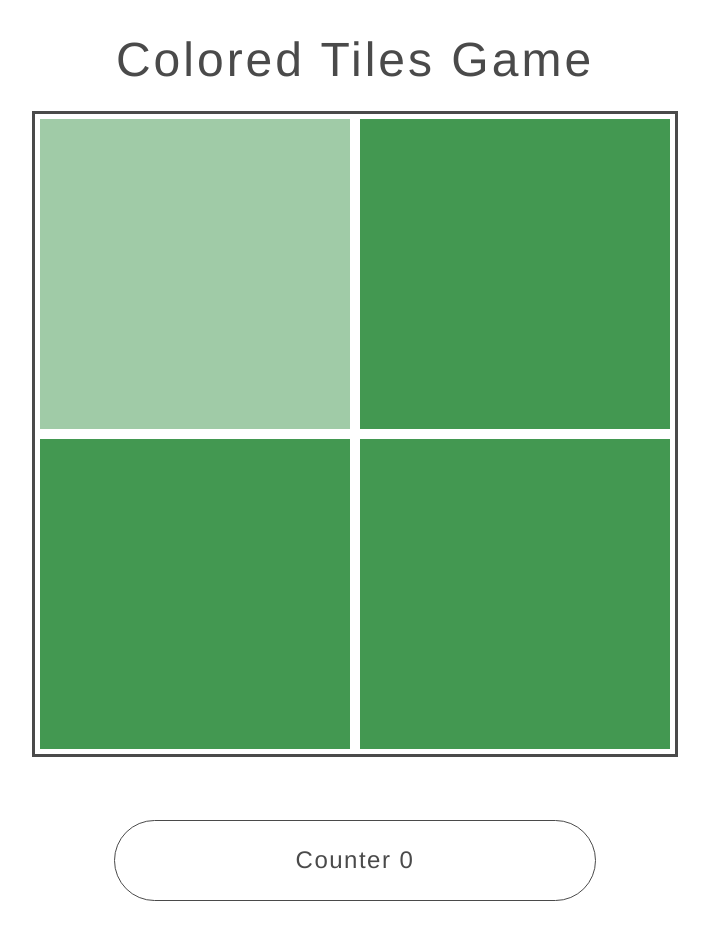
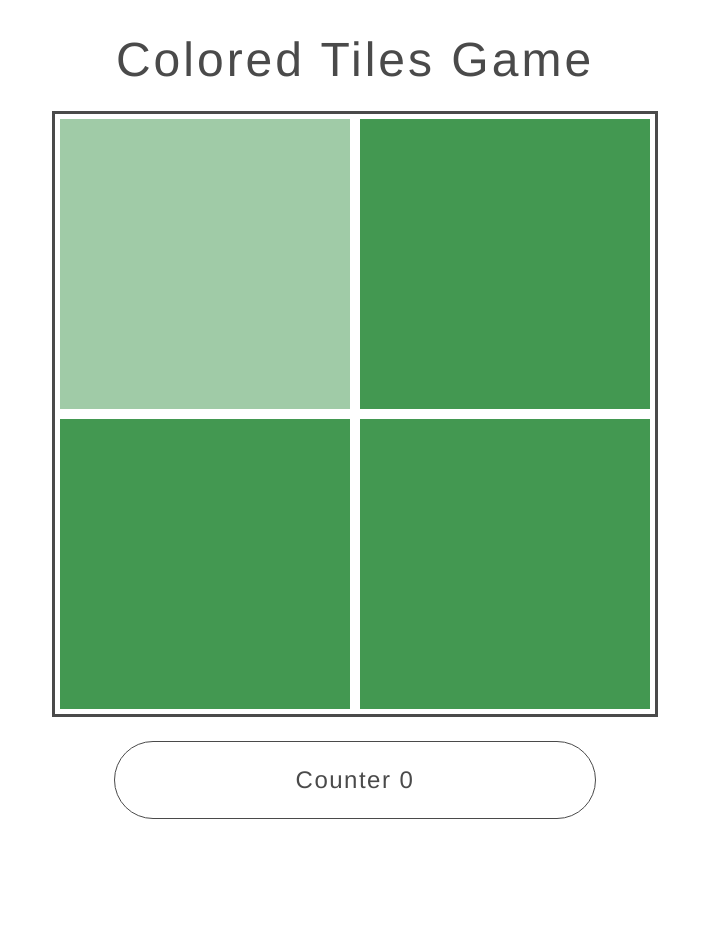
Before and after one commit to ASJvine/tiles, a React app: page / in a window 1280 px wide. Shown: the top 940 px of the page, without its empty margins (285-994 px from the left). After the commit the page ends 843 px from the top, so only its background shows below. Built offline with nearby package versions, Linux system fonts and the light colour scheme; the HTML template or start-up script is replaced by a standard one.

Commit message:
Refactor - now using setState as a function (callback)

```diff
--- a/src/tiles/Tiles.organism.jsx
+++ b/src/tiles/Tiles.organism.jsx
@@ -30,25 +30,24 @@ class Tiles extends Component {
   }
 
   onClose() {
-    this.setState({ isModalOpen: false });
+    this.setState(() => ({ isModalOpen: false }));
   }
 
   tileClicked(e) {
     const { className: tileClass } = e.target;
-    const { counterNb, gridDimension } = this.state;
 
     if (isDiffColorTile(tileClass)) {
-      this.setState({
-        counterNb: counterNb + 1,
-        gridDimension: gridDimension + 1,
+      this.setState(prevState => ({
+        counterNb: prevState.counterNb + 1,
+        gridDimension: prevState.gridDimension + 1,
         isModalOpen: true,
-      });
+      }));
     } else {
-      this.setState({
+      this.setState(() => ({
         counterNb: 0,
         gridDimension: 2,
         isModalOpen: true,
-      });
+      }));
     }
   }
 
--- a/src/tiles/tiles.scss
+++ b/src/tiles/tiles.scss
@@ -3,10 +3,10 @@
 .grid {
   border: solid;
   margin: 0 auto;
-  width: 80vw;
-  max-width: 80vh;
-  height: 80vw;
-  max-height: 80vh;
+  width: 75vw;
+  max-width: 75vh;
+  height: 75vw;
+  max-height: 75vh;
   font-size: 1rem;
 }
 
@@ -48,9 +48,9 @@
   .counter-title {
     border: 1px solid;
     border-radius: 50px;
-    padding: 2% 0;
+    padding: 1em 0;
     max-width: 60vh;
-    margin: 5% auto;
+    margin: 1em auto;
     width: 40%;
     text-align: center;
   }
```
